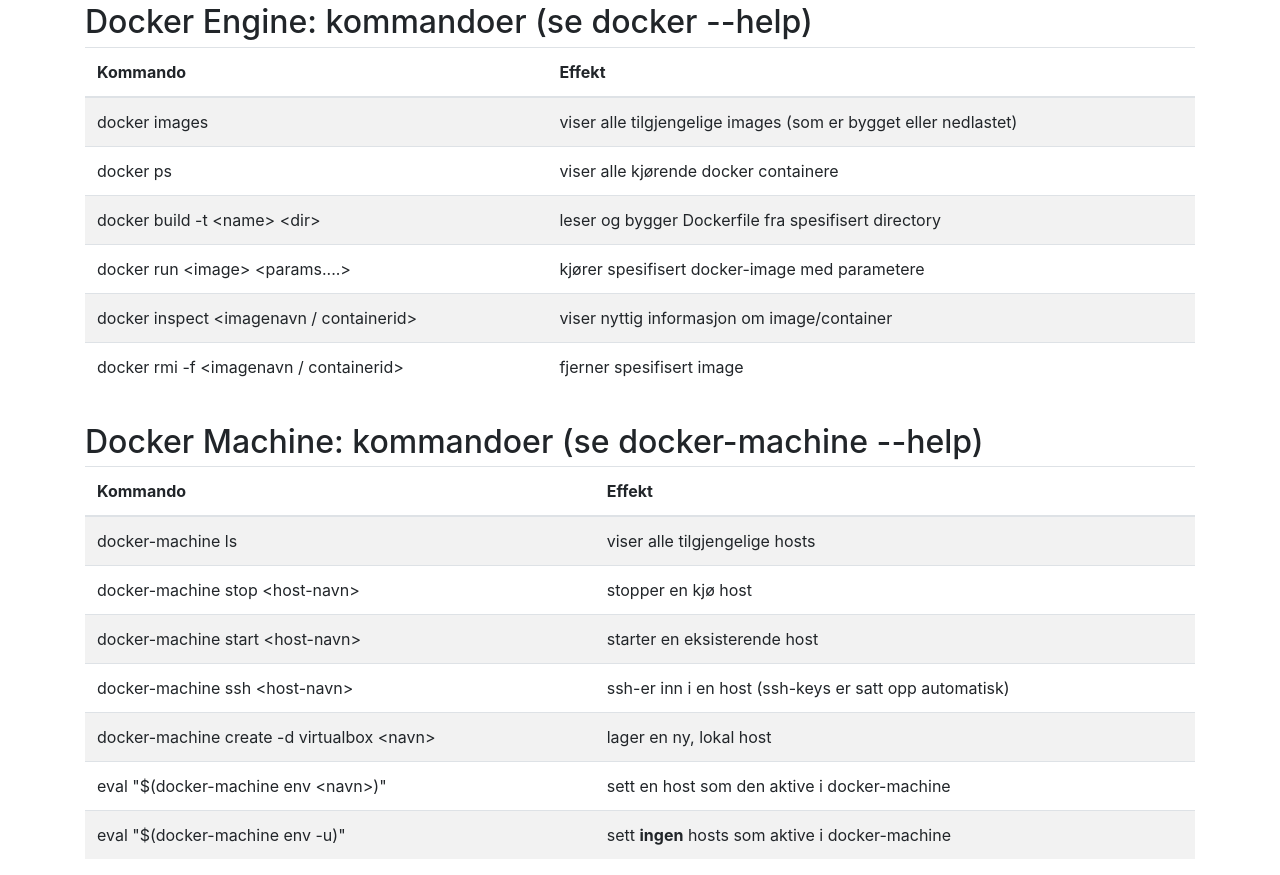
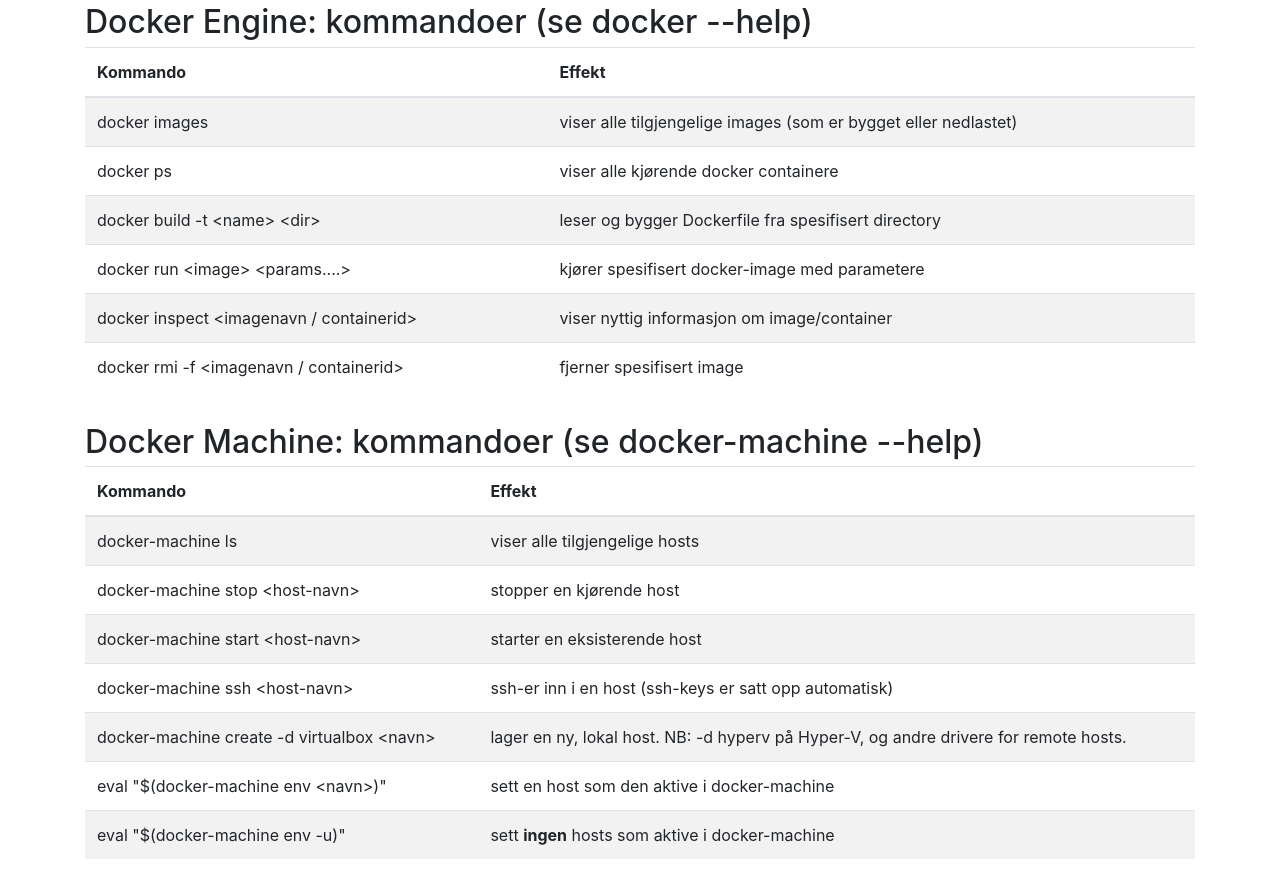
Before and after one commit to eivinwi/docker-rest-service, a website: page app/cheatsheet.html in a window 1280 px wide. Shown: the part 483-1358 px from the top of the page. Drawn offline with nearby package versions, Linux system fonts and the light colour scheme.

Commit message:
Småjusteringer tekst

```diff
--- a/app/cheatsheet.html
+++ b/app/cheatsheet.html
@@ -73,10 +73,10 @@
         </tr>
         </thead>
         <tr><td>docker-machine ls</td><td>viser alle tilgjengelige hosts</td></tr>
-        <tr><td>docker-machine stop &lthost-navn&gt</td><td>stopper en kj&oslash; host</td></tr>
+        <tr><td>docker-machine stop &lthost-navn&gt</td><td>stopper en kj&oslash;rende host</td></tr>
         <tr><td>docker-machine start &lthost-navn&gt</td><td>starter en eksisterende host</td></tr>
         <tr><td>docker-machine ssh &lthost-navn&gt</td><td>ssh-er inn i en host (ssh-keys er satt opp automatisk)</td></tr>
-        <tr><td>docker-machine create -d virtualbox &ltnavn&gt</td><td>lager en ny, lokal host</td></tr>
+        <tr><td>docker-machine create -d virtualbox &ltnavn&gt</td><td>lager en ny, lokal host. NB: -d hyperv på Hyper-V, og andre drivere for remote hosts.</td></tr>
         <tr><td>eval "$(docker-machine env &ltnavn&gt)"</td><td>sett en host som den aktive i docker-machine</td></tr>
         <tr><td>eval "$(docker-machine env -u)"</td><td>sett <strong>ingen</strong> hosts som aktive i docker-machine</td></tr>
     </table>
```
